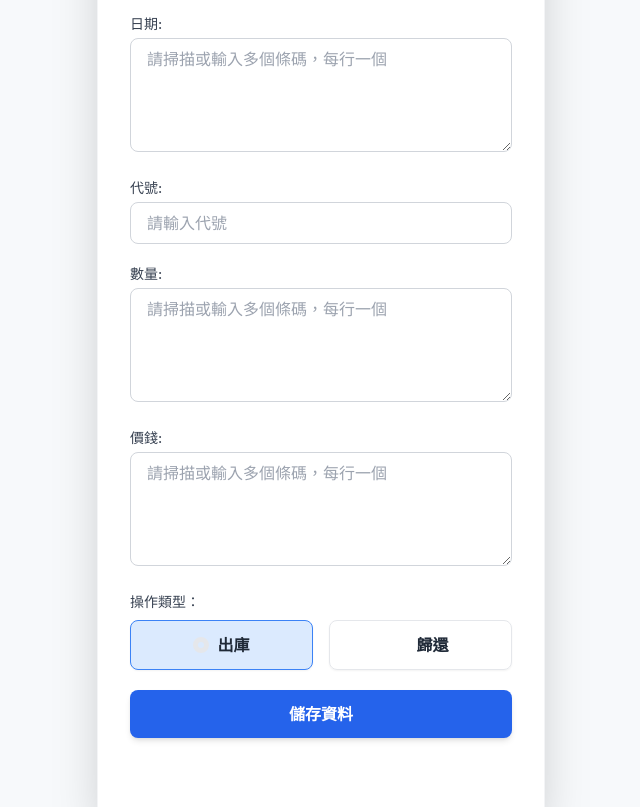
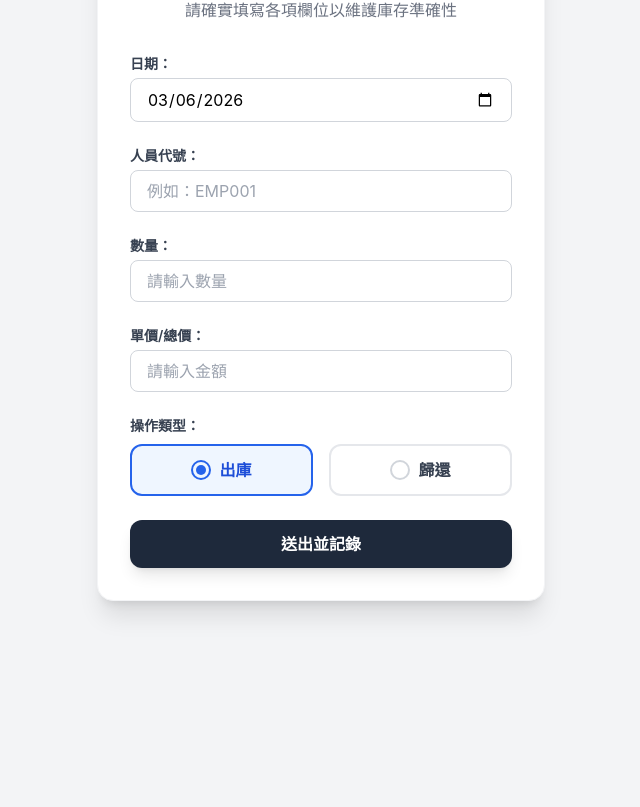
Before and after one commit to n27394-rgb/eentor, a plain HTML site: page index.html in a window 1280 px wide. Shown: the part 139-946 px from the top of the page, without its empty margins (319-959 px from the left). After the commit the page ends 800 px from the top, so only its background shows below. Drawn offline with nearby package versions, Linux system fonts and the light colour scheme.

Commit message:
Update index.html

```diff
--- a/index.html
+++ b/index.html
@@ -3,196 +3,192 @@
 <head>
     <meta charset="UTF-8">
     <meta name="viewport" content="width=device-width, initial-scale=1.0">
-    <title>出入庫資料記錄</title>
-    <!-- 載入 Tailwind CSS CDN -->
+    <title>出入庫資料記錄系統</title>
+    <!-- 載入 Tailwind CSS -->
     <script src="https://cdn.tailwindcss.com"></script>
     <style>
-        /* 確保字體清晰易讀 */
         body {
-            font-family: 'Inter', sans-serif;
-            background-color: #f7f9fb;
+            font-family: 'Inter', -apple-system, BlinkMacSystemFont, "Segoe UI", Roboto, "Helvetica Neue", Arial, sans-serif;
+            background-color: #f3f4f6;
         }
-        /* 針對多行輸入區域（器械條碼）的樣式調整 */
-        textarea {
-            resize: vertical;
+        /* 自定義 Radio 按鈕樣式 */
+        input[type="radio"] {
+            appearance: none;
+            width: 1.25rem;
+            height: 1.25rem;
+            border: 2px solid #d1d5db;
+            border-radius: 50%;
+            outline: none;
+            transition: all 0.2s;
+            position: relative;
         }
-        /* 隱藏 radio button 的原生外觀 */
-        input[type="radio"] {
-            -webkit-appearance: none;
-            -moz-appearance: none;
-            appearance: none;
-            width: 1rem;
-            height: 1rem;
+        input[type="radio"]:checked {
+            border-color: currentColor;
+        }
+        input[type="radio"]:checked::after {
+            content: '';
+            width: 0.625rem;
+            height: 0.625rem;
+            background-color: currentColor;
             border-radius: 50%;
-            border: 2px solid theme('colors.gray.400');
-            transition: all 0.2s;
-        }
-        /* 選中時的樣式 */
-        input[type="radio"]:checked {
-            border-width: 5px;
-            border-color: theme('colors.blue.600');
-        }
-        /* 針對歸還按鈕選中時的樣式 */
-        #Messagee_in:checked {
-            border-color: theme('colors.green.600');
+            position: absolute;
+            top: 50%;
+            left: 50%;
+            transform: translate(-50%, -50%);
         }
     </style>
 </head>
 <body class="min-h-screen flex items-center justify-center p-4">
 
-    <!-- 表單容器卡片 -->
-    <div class="w-full max-w-md bg-white p-8 rounded-xl shadow-2xl space-y-6 border border-gray-100">
+    <div class="w-full max-w-md bg-white p-8 rounded-2xl shadow-xl border border-gray-100">
+        <div class="text-center mb-8">
+            <h1 class="text-3xl font-bold text-gray-800">出入庫管理</h1>
+            <p class="text-gray-500 mt-2">請確實填寫各項欄位以維護庫存準確性</p>
+        </div>
 
-        <h1 class="text-3xl font-extrabold text-gray-900 text-center">出入庫記錄</h1>
-        <p class="text-center text-sm text-gray-500">請輸入出庫或歸還的相關資料。</p>
-
-        <form id="dataForm" class="space-y-5">
-            <!-- 欄位 3: 器械條碼 -->
+        <form id="dataForm" class="space-y-6">
+            <!-- 日期欄位 -->
             <div>
-                <label for="Message33" class="block text-sm font-medium text-gray-700 mb-1">日期:</label>
-                <textarea
+                <label for="Message33" class="block text-sm font-semibold text-gray-700 mb-1">日期：</label>
+                <input
+                    type="date"
                     id="Message33"
                     required
-                    rows="4"
-                    placeholder="請掃描或輸入多個條碼，每行一個"
-                    class="w-full px-4 py-2 border border-gray-300 rounded-lg focus:ring-blue-500 focus:border-blue-500 transition duration-150"
-                ></textarea>
+                    class="w-full px-4 py-2 border border-gray-300 rounded-lg focus:ring-2 focus:ring-blue-500 focus:border-transparent outline-none transition"
+                >
             </div>
 
-            <!-- 欄位 1: 出庫人員代號 -->
+            <!-- 代號欄位 -->
             <div>
-                <label for="Name" class="block text-sm font-medium text-gray-700 mb-1">代號:</label>
+                <label for="Name" class="block text-sm font-semibold text-gray-700 mb-1">人員代號：</label>
                 <input
                     type="text"
                     id="Name"
                     required
-                    placeholder="請輸入代號"
-                    class="w-full px-4 py-2 border border-gray-300 rounded-lg focus:ring-blue-500 focus:border-blue-500 transition duration-150"
+                    placeholder="例如：EMP001"
+                    class="w-full px-4 py-2 border border-gray-300 rounded-lg focus:ring-2 focus:ring-blue-500 focus:border-transparent outline-none transition"
                 >
             </div>
 
-            <!-- 欄位 2: 器械條碼 -->
+            <!-- 數量欄位 (原 Message) -->
             <div>
-                <label for="Message" class="block text-sm font-medium text-gray-700 mb-1">數量:</label>
-                <textarea
+                <label for="Message" class="block text-sm font-semibold text-gray-700 mb-1">數量：</label>
+                <input
+                    type="number"
                     id="Message"
                     required
-                    rows="4"
-                    placeholder="請掃描或輸入多個條碼，每行一個"
-                    class="w-full px-4 py-2 border border-gray-300 rounded-lg focus:ring-blue-500 focus:border-blue-500 transition duration-150"
-                ></textarea>
+                    min="1"
+                    placeholder="請輸入數量"
+                    class="w-full px-4 py-2 border border-gray-300 rounded-lg focus:ring-2 focus:ring-blue-500 focus:border-transparent outline-none transition"
+                >
             </div>
-                        <!-- 欄位 3: 器械條碼 -->
+
+            <!-- 價錢欄位 (原 Message2) -->
             <div>
-                <label for="Message2" class="block text-sm font-medium text-gray-700 mb-1">價錢:</label>
-                <textarea
+                <label for="Message2" class="block text-sm font-semibold text-gray-700 mb-1">單價/總價：</label>
+                <input
+                    type="number"
                     id="Message2"
                     required
-                    rows="4"
-                    placeholder="請掃描或輸入多個條碼，每行一個"
-                    class="w-full px-4 py-2 border border-gray-300 rounded-lg focus:ring-blue-500 focus:border-blue-500 transition duration-150"
-                ></textarea>
+                    placeholder="請輸入金額"
+                    class="w-full px-4 py-2 border border-gray-300 rounded-lg focus:ring-2 focus:ring-blue-500 focus:border-transparent outline-none transition"
+                >
             </div>
 
-            <!-- 欄位 3: 出庫/歸還 按鈕選擇 -->
+            <!-- 操作類型 -->
             <div>
-                <label class="block text-sm font-medium text-gray-700 mb-2">
-                    操作類型：
-                </label>
+                <span class="block text-sm font-semibold text-gray-700 mb-2">操作類型：</span>
                 <div class="flex space-x-4">
-                    <!-- 出庫 (預設, Value: 1) -->
-                    <label class="flex-1 flex items-center justify-center space-x-2 p-3 border rounded-lg cursor-pointer transition duration-150 ease-in-out hover:bg-blue-50 has-[:checked]:bg-blue-100 has-[:checked]:border-blue-500 shadow-sm">
-                        <input type="radio" name="actionType" value="1" id="Messagee_out" checked
-                               class="text-blue-600 focus:ring-blue-500">
-                        <span class="text-base font-semibold text-gray-800">出庫</span>
+                    <label class="flex-1 flex items-center justify-center p-3 border-2 border-gray-200 rounded-xl cursor-pointer transition has-[:checked]:border-blue-600 has-[:checked]:bg-blue-50 group">
+                        <input type="radio" name="actionType" value="1" id="Messagee_out" checked class="text-blue-600">
+                        <span class="ml-2 font-bold text-gray-700 group-has-[:checked]:text-blue-700">出庫</span>
                     </label>
 
-                    <!-- 歸還 (Value: 2) -->
-                    <label class="flex-1 flex items-center justify-center space-x-2 p-3 border rounded-lg cursor-pointer transition duration-150 ease-in-out hover:bg-green-50 has-[:checked]:bg-green-100 has-[:checked]:border-green-500 shadow-sm">
-                        <input type="radio" name="actionType" value="2" id="Messagee_in"
-                               class="text-green-600 focus:ring-green-500">
-                        <span class="text-base font-semibold text-gray-800">歸還</span>
+                    <label class="flex-1 flex items-center justify-center p-3 border-2 border-gray-200 rounded-xl cursor-pointer transition has-[:checked]:border-green-600 has-[:checked]:bg-green-50 group">
+                        <input type="radio" name="actionType" value="2" id="Messagee_in" class="text-green-600">
+                        <span class="ml-2 font-bold text-gray-700 group-has-[:checked]:text-green-700">歸還</span>
                     </label>
                 </div>
             </div>
 
             <button
                 type="submit"
-                class="w-full bg-blue-600 text-white font-semibold py-3 px-4 rounded-lg hover:bg-blue-700 transition duration-200 ease-in-out shadow-md hover:shadow-lg focus:outline-none focus:ring-2 focus:ring-offset-2 focus:ring-blue-500"
+                id="submitBtn"
+                class="w-full bg-slate-800 text-white font-bold py-3 rounded-xl hover:bg-slate-900 active:scale-[0.98] transition shadow-lg"
             >
-                儲存資料
+                送出並記錄
             </button>
         </form>
 
-        <!-- 響應訊息區域 -->
-        <p id="responseMessage" class="text-center font-medium min-h-[1.5rem]"></p>
+        <!-- 狀態回饋 -->
+        <div id="statusBox" class="mt-6 text-center text-sm font-medium hidden p-3 rounded-lg"></div>
     </div>
 
     <script>
-        // *** 將此處替換為您在 Google Apps Script 獲得的「網路應用程式網址」 ***
         const APPS_SCRIPT_URL = 'https://script.google.com/macros/s/AKfycbxWyobf4R0_bqo7rkEMjfggEFcIvhJjqMp8d-7-fS9a0FPEV4AUUO1dNzSKpVe3Ft__/exec';
 
-        // 為了避免在 no-cors 模式下瀏覽器發出錯誤警告，這裡使用 try...catch 處理 fetch
+        // 初始化日期為今天
+        document.getElementById('Message33').valueAsDate = new Date();
+
         async function submitData(payload) {
-            const messageElement = document.getElementById('responseMessage');
-            messageElement.textContent = '正在儲存中...';
-            messageElement.className = 'text-center font-medium text-blue-600';
+            const statusBox = document.getElementById('statusBox');
+            const submitBtn = document.getElementById('submitBtn');
+
+            // UI 狀態切換
+            statusBox.classList.remove('hidden', 'bg-red-100', 'text-red-700', 'bg-green-100', 'text-green-700');
+            statusBox.classList.add('bg-blue-100', 'text-blue-700');
+            statusBox.textContent = '⏱️ 資料傳輸中...';
+            submitBtn.disabled = true;
+            submitBtn.classList.add('opacity-50', 'cursor-not-allowed');
 
             try {
-                // 發送 POST 請求到 Apps Script API
                 await fetch(APPS_SCRIPT_URL, {
                     method: 'POST',
-                    mode: 'no-cors', // 必須使用 no-cors，因為 Apps Script 不會回傳 CORS 標頭
+                    mode: 'no-cors',
                     cache: 'no-cache',
-                    headers: {
-                        'Content-Type': 'application/json'
-                    },
+                    headers: { 'Content-Type': 'application/json' },
                     body: JSON.stringify(payload)
                 });
 
-                // 由於是 no-cors 模式，我們只能假設請求已發送。
-                // 成功發送後，清理表單並給出成功訊息。
+                // 成功處理
+                statusBox.classList.replace('bg-blue-100', 'bg-green-100');
+                statusBox.classList.replace('text-blue-700', 'text-green-700');
+                statusBox.textContent = '✅ 資料儲存成功！';
+
                 document.getElementById('dataForm').reset();
-                messageElement.textContent = '✅ 資料已成功發送！確認儲存。';
-                messageElement.className = 'text-center font-medium text-green-600';
-
-                // 提交成功後，確保「出庫 (1)」按鈕保持選中
+                document.getElementById('Message33').valueAsDate = new Date();
                 document.getElementById('Messagee_out').checked = true;
 
             } catch (error) {
-                // 捕獲網路錯誤
-                console.error('Fetch error:', error);
-                messageElement.textContent = '❌ 發送失敗: 網路或設定錯誤。請檢查 Apps Script URL。';
-                messageElement.className = 'text-center font-medium text-red-600';
+                console.error('Error:', error);
+                statusBox.classList.replace('bg-blue-100', 'bg-red-100');
+                statusBox.classList.replace('text-blue-700', 'text-red-700');
+                statusBox.textContent = '❌ 發生錯誤，請稍後再試。';
+            } finally {
+                submitBtn.disabled = false;
+                submitBtn.classList.remove('opacity-50', 'cursor-not-allowed');
+                // 3秒後隱藏提示
+                setTimeout(() => statusBox.classList.add('hidden'), 5000);
             }
-
-            // 讓成功或失敗訊息在幾秒後自動消失
-            setTimeout(() => {
-                messageElement.textContent = '';
-                messageElement.className = 'text-center font-medium min-h-[1.5rem]';
-            }, 8000);
         }
 
         document.getElementById('dataForm').addEventListener('submit', function(e) {
-            e.preventDefault(); // 阻止表單預設提交行為
+            e.preventDefault();
 
-            // 1. 收集表單數據
             const selectedAction = document.querySelector('input[name="actionType"]:checked');
 
+            // 構建 Payload
+            // 請確認 Google Sheet 標題欄位是否為以下名稱：
             const payload = {
-                // 這裡的鍵 (Key) 必須與您的 Google Sheet 第一行標題完全一致
-                Name: document.getElementById('Name').value,
-                Message: document.getElementById('Message').value,
-                // 從選中的 radio button 獲取值 (1 或 2)
-                Messagee: selectedAction ? selectedAction.value : '1' // 如果未選中，預設為 '1'
-                // 'Timestamp' 欄位應由 Apps Script 自動生成
+                Date: document.getElementById('Message33').value,      // 日期
+                Name: document.getElementById('Name').value,          // 代號
+                Amount: document.getElementById('Message').value,     // 數量
+                Price: document.getElementById('Message2').value,      // 價錢
+                Action: selectedAction ? selectedAction.value : '1'    // 出庫(1) 或 歸還(2)
             };
-
-            // 由於 radio button 已設置預設值，且值已確定為 1 或 2，故無需額外驗證。
 
             submitData(payload);
         });
     </script>
-
 </body>
 </html>
```
